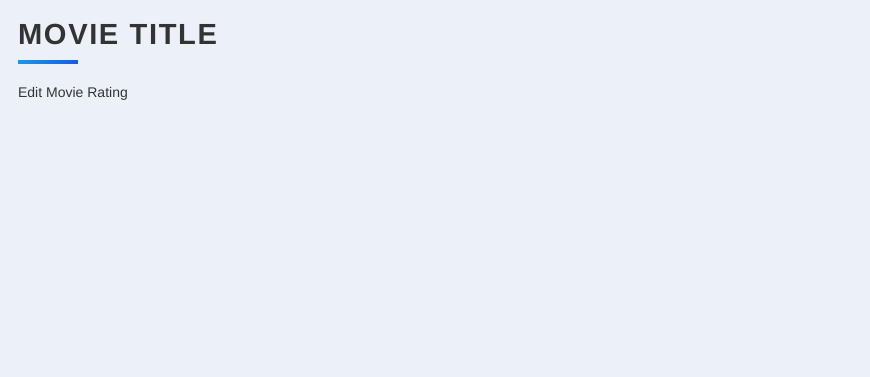
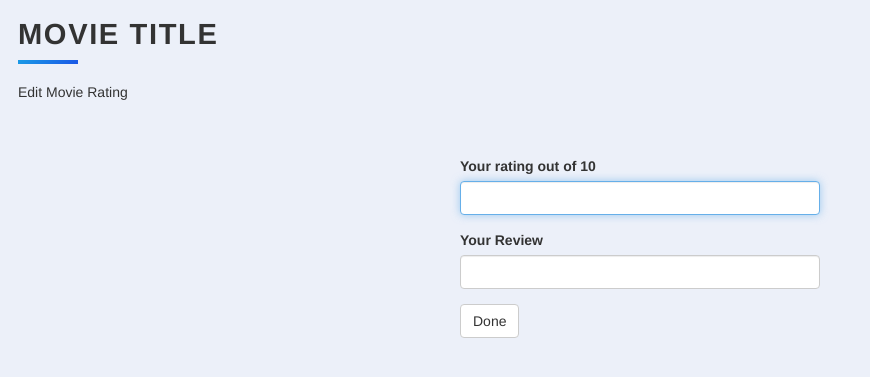
Before and after one commit to YellowFlash2012/top-10-movies, a Flask app: template templates/edit.html in a window 1280 px wide. Shown: the top 377 px of the page, without its empty margins (0-870 px from the left). Run offline with Flask 2, Linux system fonts and the light colour scheme; the template is opened without the code that fills it: values that come from a table or form of the project are taken from there, others are empty; parts of the project's set-up code (start-up, migrations or seed data) failed here and were passed over; some libraries are stand-ins or nearby versions.

Commit message:
added a quick form to edit.html, created the corresponding route and functionalities in main.py

```diff
--- a/main.py
+++ b/main.py
@@ -44,12 +44,37 @@ class Movies(db.Model):
 # db.session.commit()
 all_movies = []
 
+class EditForm(FlaskForm):
+    rating = StringField("Your rating out of 10", render_kw={'autofocus': True})
+    review = StringField("Your Review")
+    submit = SubmitField("Done")
 
 @app.route("/")
 def home():
     all_movies = db.session.query(Movies).all()
     return render_template("index.html", movies=all_movies)
 
+@app.route("/edit", methods=["GET", "POST"])
+def edit():
+    edit_form = EditForm()
+    movie_id = request.args.get('id')
+    movie_selected = Movies.query.get(movie_id)
+    print(movie_id, flush=True)
+
+    edit_form.validate_on_submit()
+
+    if edit_form.validate_on_submit():
+
+        movie_selected.rating = float(edit_form.rating.data)
+        movie_selected.review = edit_form.review.data
+
+        db.session.commit()
+        return redirect(url_for('home'))
+
+
+    movie_selected = Movies.query.get(movie_id)
+
+    return render_template("edit.html", form=edit_form, movie=movie_selected)
 
 if __name__ == '__main__':
     app.run(debug=True)
--- a/static/css/styles.css
+++ b/static/css/styles.css
@@ -217,3 +217,9 @@
  .release_date {
 	 font-weight: normal;
 }
+
+/* edit.html */
+form.form {
+	width: 20rem;
+	margin: 0 auto;
+}
--- a/templates/edit.html
+++ b/templates/edit.html
@@ -13,6 +13,8 @@
 {% block content %}
 <div class="content">
   <h1 class="heading">Movie Title</h1>
-    <p class="description">Edit Movie Rating</p>
-  </div>
+  <p class="description">Edit Movie Rating</p>
+</div>
+
+{{ wtf.quick_form(form, novalidate=True) }}
 {% endblock %}
--- a/templates/index.html
+++ b/templates/index.html
@@ -33,7 +33,7 @@
             {{movie.description}}
         </p>
 
-        <a href="#" class="button">Update</a>
+        <a href="{{url_for('edit', id=movie.id)}}" class="button">Update</a>
         <a href="#" class="button delete-button">Delete</a>
 
       </div>
```
Also changed, not shown: top-10-movies.db.
